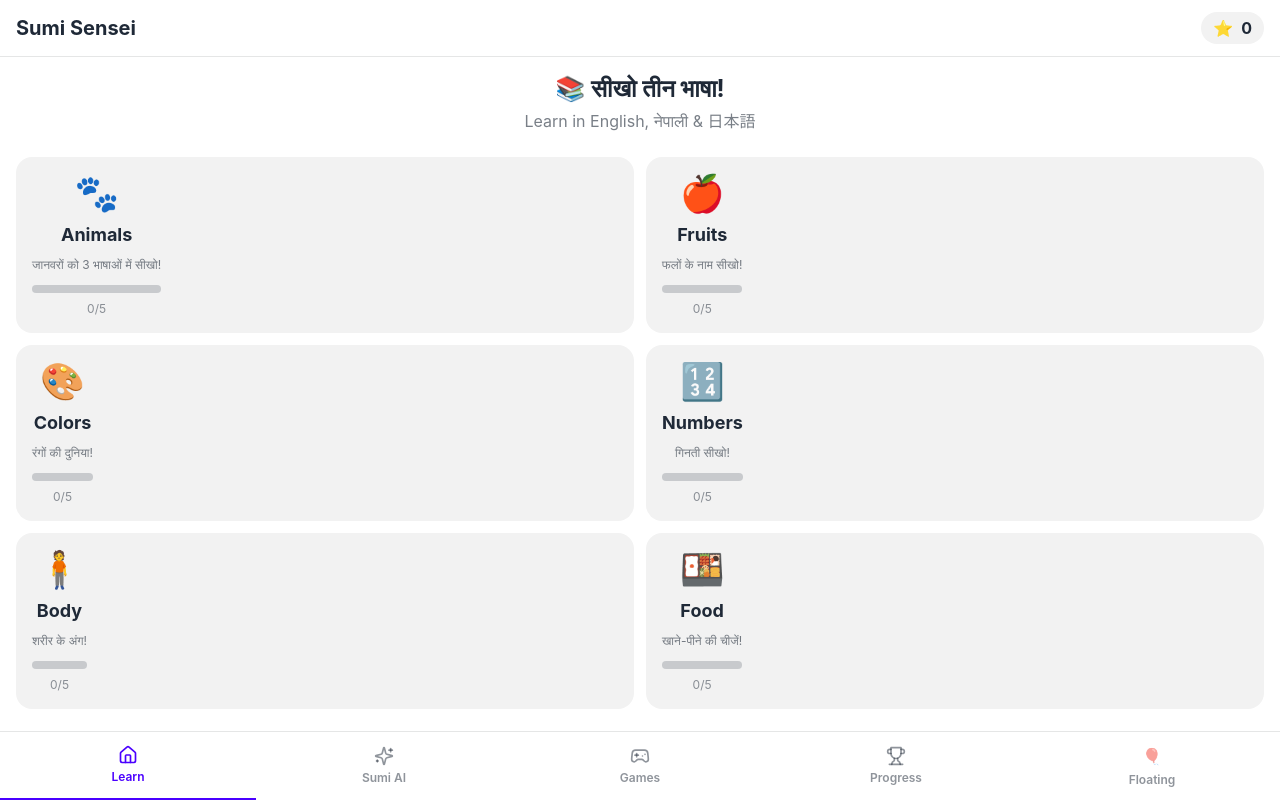
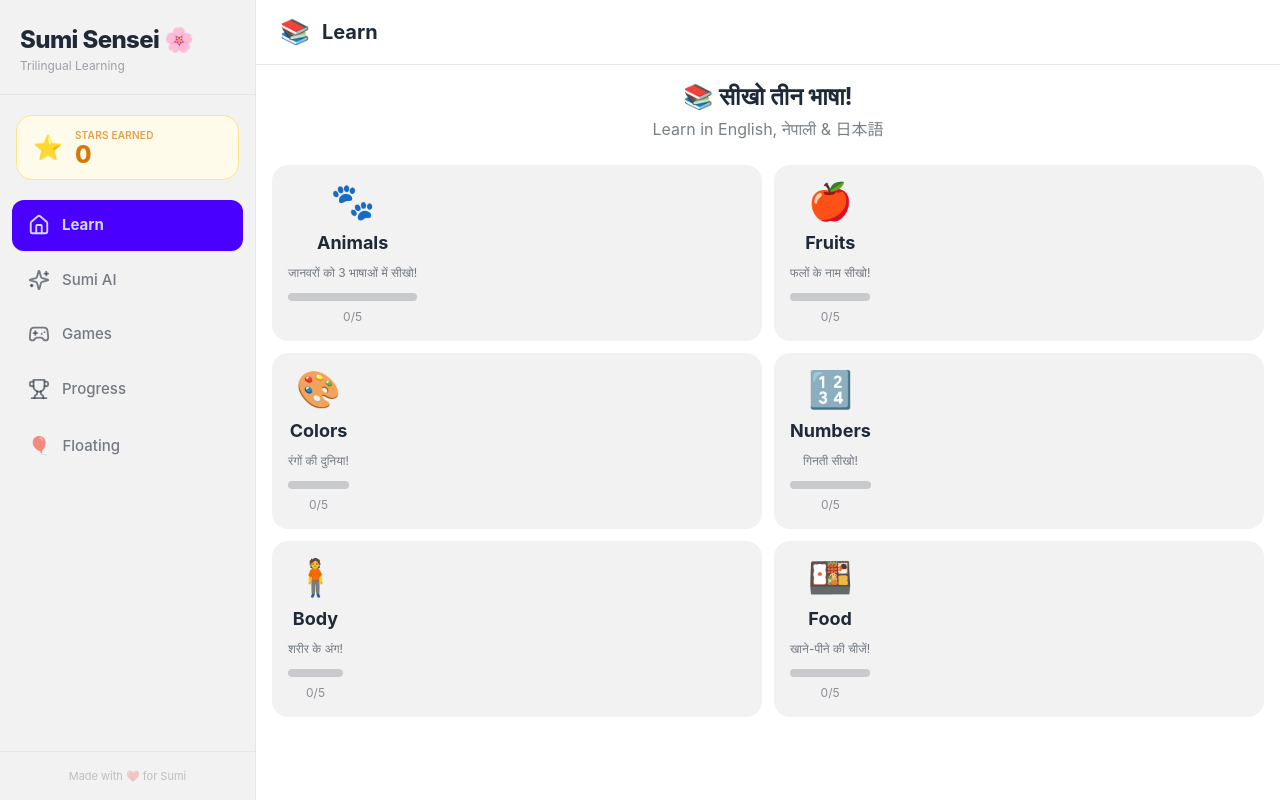
Before and after one commit to madan123051/Learnyourbaby, a React (Vite) app: page / in a window 1280 px wide. Built offline with nearby package versions, Linux system fonts and the light colour scheme.

Commit message:
feat: add Capacitor native iPad app with sidebar layout

```diff
--- a/index.html
+++ b/index.html
@@ -2,9 +2,25 @@
 <html lang="en" data-theme="light">
   <head>
     <meta charset="UTF-8" />
+    <!-- viewport-fit=cover: fills notch/corners on iPad; no user-scalable for app feel -->
     <meta name="viewport" content="width=device-width, initial-scale=1.0, maximum-scale=1.0, user-scalable=no, viewport-fit=cover" />
-    <title>Sumi Sensei 🌸 - Trilingual Learning App</title>
+    <title>Sumi Sensei 🌸</title>
     <meta name="description" content="Learn English, Nepali and Japanese with Sumi Sensei! Fun trilingual app for kids." />
+
+    <!-- PWA / Add to Home Screen -->
+    <meta name="apple-mobile-web-app-capable" content="yes" />
+    <meta name="apple-mobile-web-app-status-bar-style" content="default" />
+    <meta name="apple-mobile-web-app-title" content="Sumi Sensei" />
+    <meta name="mobile-web-app-capable" content="yes" />
+    <meta name="theme-color" content="#ffffff" />
+
+    <!-- PWA Manifest -->
+    <link rel="manifest" href="/manifest.json" />
+
+    <!-- App icon (add your icon at public/icons/icon-192.png) -->
+    <link rel="apple-touch-icon" sizes="180x180" href="/icons/icon-180.png" />
+    <link rel="apple-touch-icon" sizes="152x152" href="/icons/icon-152.png" />
+    <link rel="apple-touch-icon" sizes="120x120" href="/icons/icon-120.png" />
   </head>
   <body>
     <div id="root"></div>
--- a/src/App.tsx
+++ b/src/App.tsx
@@ -6,23 +6,26 @@ import { SumiSensei } from './components/SumiSensei';
 import { GamesScreen } from './components/GamesScreen';
 import { StarsScreen } from './components/StarsScreen';
 import { FloatingPlaygroundScreen } from './components/FloatingPlaygroundScreen';
+import { useIsPad } from './hooks/useIsPad';
 
 type Tab = {
   id: TabId;
   icon: React.ReactNode;
   label: string;
+  emoji: string;
 };
 
 const TABS: Tab[] = [
-  { id: 'home', icon: <Home size={20} />, label: 'Learn' },
-  { id: 'sumi', icon: <Sparkles size={20} />, label: 'Sumi AI' },
-  { id: 'games', icon: <Gamepad2 size={20} />, label: 'Games' },
-  { id: 'stars', icon: <Trophy size={20} />, label: 'Progress' },
-  { id: 'floatingPlayground', icon: <span>🎈</span>, label: 'Floating' },
+  { id: 'home',               icon: <Home size={22} />,     label: 'Learn',    emoji: '📚' },
+  { id: 'sumi',               icon: <Sparkles size={22} />, label: 'Sumi AI',  emoji: '✨' },
+  { id: 'games',              icon: <Gamepad2 size={22} />, label: 'Games',    emoji: '🎮' },
+  { id: 'stars',              icon: <Trophy size={22} />,   label: 'Progress', emoji: '🏆' },
+  { id: 'floatingPlayground', icon: <span className="text-lg">🎈</span>, label: 'Floating', emoji: '🎈' },
 ];
 
 const App: React.FC = () => {
   const [activeTab, setActiveTab] = useState<TabId>('home');
+  const isPad = useIsPad();
   const [progress, setProgress] = useState<UserProgress>({
     totalStars: 0,
     wordsLearned: [],
@@ -31,19 +34,13 @@ const App: React.FC = () => {
     streak: 0,
   });
 
-  // Load from localStorage
   useEffect(() => {
     const saved = localStorage.getItem('sumiProgress');
     if (saved) {
-      try {
-        setProgress(JSON.parse(saved));
-      } catch (e) {
-        console.error('Failed to load progress:', e);
-      }
+      try { setProgress(JSON.parse(saved)); } catch (e) { console.error(e); }
     }
   }, []);
 
-  // Save to localStorage
   useEffect(() => {
     localStorage.setItem('sumiProgress', JSON.stringify(progress));
   }, [progress]);
@@ -51,67 +48,112 @@ const App: React.FC = () => {
   const handleWordLearned = (wordId: string) => {
     setProgress(prev => ({
       ...prev,
-      wordsLearned: prev.wordsLearned.includes(wordId)
-        ? prev.wordsLearned
-        : [...prev.wordsLearned, wordId],
+      wordsLearned: prev.wordsLearned.includes(wordId) ? prev.wordsLearned : [...prev.wordsLearned, wordId],
       totalStars: prev.totalStars + 5,
     }));
   };
 
-  const handleStarsEarned = (points: number) => {
-    setProgress(prev => ({
-      ...prev,
-      totalStars: prev.totalStars + points,
-    }));
-  };
-
-  const handleQuizCompleted = () => {
-    setProgress(prev => ({
-      ...prev,
-      quizzesCompleted: prev.quizzesCompleted + 1,
-    }));
-  };
-
-  const handleGamePlayed = () => {
-    setProgress(prev => ({
-      ...prev,
-      gamesPlayed: prev.gamesPlayed + 1,
-    }));
-  };
+  const handleStarsEarned  = (pts: number) => setProgress(p => ({ ...p, totalStars: p.totalStars + pts }));
+  const handleQuizCompleted = ()            => setProgress(p => ({ ...p, quizzesCompleted: p.quizzesCompleted + 1 }));
+  const handleGamePlayed    = ()            => setProgress(p => ({ ...p, gamesPlayed: p.gamesPlayed + 1 }));
 
   const renderContent = () => {
     switch (activeTab) {
-      case 'home':
-        return <HomeScreen onWordLearned={handleWordLearned} learnedWords={progress.wordsLearned} />;
-      case 'sumi':
-        return <SumiSensei />;
-      case 'games':
-        return (
-          <GamesScreen
-            onStarsEarned={handleStarsEarned}
-            onQuizCompleted={handleQuizCompleted}
-            onGamePlayed={handleGamePlayed}
-          />
-        );
-      case 'stars':
-        return (
-          <StarsScreen
-            totalStars={progress.totalStars}
-            wordsLearned={progress.wordsLearned}
-            quizzesCompleted={progress.quizzesCompleted}
-            gamesPlayed={progress.gamesPlayed}
-          />
-        );
-      case 'floatingPlayground':
-        return <FloatingPlaygroundScreen />;
-      default:
-        return null;
+      case 'home':               return <HomeScreen onWordLearned={handleWordLearned} learnedWords={progress.wordsLearned} />;
+      case 'sumi':               return <SumiSensei />;
+      case 'games':              return <GamesScreen onStarsEarned={handleStarsEarned} onQuizCompleted={handleQuizCompleted} onGamePlayed={handleGamePlayed} />;
+      case 'stars':              return <StarsScreen totalStars={progress.totalStars} wordsLearned={progress.wordsLearned} quizzesCompleted={progress.quizzesCompleted} gamesPlayed={progress.gamesPlayed} />;
+      case 'floatingPlayground': return <FloatingPlaygroundScreen />;
+      default:                   return null;
     }
   };
 
+  const activeTabInfo = TABS.find(t => t.id === activeTab);
+
+  // ─────────────────────────────────────────────
+  // iPad Layout: Sidebar navigation
+  // ─────────────────────────────────────────────
+  if (isPad) {
+    return (
+      <div className="flex h-[100dvh] bg-base-100 overflow-hidden">
+
+        {/* ── Sidebar ── */}
+        <div
+          className="w-64 flex flex-col bg-base-200 border-r border-base-300 shrink-0"
+          style={{
+            paddingTop: 'env(safe-area-inset-top)',
+            paddingBottom: 'env(safe-area-inset-bottom)',
+            paddingLeft: 'env(safe-area-inset-left)',
+          }}
+        >
+          {/* App title */}
+          <div className="px-5 pt-6 pb-5 border-b border-base-300">
+            <h1 className="text-2xl font-extrabold tracking-tight">Sumi Sensei 🌸</h1>
+            <p className="text-xs text-base-content/40 mt-0.5">Trilingual Learning</p>
+          </div>
+
+          {/* Stars badge */}
+          <div className="mx-4 mt-5 flex items-center gap-3 bg-amber-50 border border-amber-200 rounded-2xl px-4 py-3">
+            <span className="text-2xl">⭐</span>
+            <div>
+              <p className="text-[10px] uppercase tracking-wide text-amber-600/70 font-semibold">Stars earned</p>
+              <p className="text-2xl font-extrabold text-amber-600 leading-none">{progress.totalStars}</p>
+            </div>
+          </div>
+
+          {/* Nav */}
+          <nav className="flex-1 px-3 mt-5 space-y-1 overflow-y-auto">
+            {TABS.map(tab => (
+              <button
+                key={tab.id}
+                onClick={() => setActiveTab(tab.id)}
+                className={`w-full flex items-center gap-3 px-4 py-3.5 rounded-xl transition-all text-left ${
+                  activeTab === tab.id
+                    ? 'bg-primary text-primary-content font-bold shadow-sm'
+                    : 'text-base-content/60 hover:bg-base-300 hover:text-base-content font-medium'
+                }`}
+              >
+                {tab.icon}
+                <span className="text-[15px]">{tab.label}</span>
+              </button>
+            ))}
+          </nav>
+
+          {/* Footer */}
+          <div className="px-5 py-4 border-t border-base-300">
+            <p className="text-[11px] text-base-content/25 text-center">Made with ❤️ for Sumi</p>
+          </div>
+        </div>
+
+        {/* ── Main Content ── */}
+        <div
+          className="flex-1 flex flex-col overflow-hidden"
+          style={{
+            paddingTop: 'env(safe-area-inset-top)',
+            paddingRight: 'env(safe-area-inset-right)',
+          }}
+        >
+          {/* Page header */}
+          <div className="bg-base-100 border-b border-base-300 px-6 py-4 flex items-center gap-3 shrink-0">
+            <span className="text-2xl">{activeTabInfo?.emoji}</span>
+            <h2 className="text-xl font-bold">{activeTabInfo?.label}</h2>
+          </div>
+
+          {/* Scrollable page content */}
+          <div className="flex-1 overflow-hidden">
+            {renderContent()}
+          </div>
+        </div>
+
+      </div>
+    );
+  }
+
+  // ─────────────────────────────────────────────
+  // Phone Layout: Bottom tab bar (original)
+  // ─────────────────────────────────────────────
   return (
     <div className="flex flex-col h-[100dvh] bg-base-100">
-      {/* Header with stars */}
       <div className="sticky top-0 bg-base-100 border-b border-base-300 z-10">
         <div className="flex items-center justify-between px-4 py-3">
           <h1 className="text-xl font-bold">Sumi Sensei</h1>
@@ -122,12 +164,10 @@ const App: React.FC = () => {
         </div>
       </div>
 
-      {/* Main content */}
       <div className="flex-1 overflow-hidden">
         {renderContent()}
       </div>
 
-      {/* Bottom tab navigation */}
       <div className="sticky bottom-0 bg-base-100 border-t border-base-300" style={{ paddingBottom: 'env(safe-area-inset-bottom)' }}>
         <div className="flex justify-around">
           {TABS.map(tab => (
--- /dev/null
+++ b/src/hooks/useIsPad.ts
@@ -0,0 +1,19 @@
+import { useState, useEffect } from 'react';
+
+/**
+ * Returns true when the screen is iPad-sized (≥768px wide).
+ * Reacts to orientation changes automatically.
+ */
+export function useIsPad(): boolean {
+  const [isPad, setIsPad] = useState<boolean>(
+    typeof window !== 'undefined' && window.innerWidth >= 768
+  );
+
+  useEffect(() => {
+    const handler = () => setIsPad(window.innerWidth >= 768);
+    window.addEventListener('resize', handler);
+    return () => window.removeEventListener('resize', handler);
+  }, []);
+
+  return isPad;
+}
--- a/vite.config.ts
+++ b/vite.config.ts
@@ -3,6 +3,8 @@ import react from '@vitejs/plugin-react';
 
 export default defineConfig({
   plugins: [react()],
+  // Required for Capacitor — assets use relative paths
+  base: './',
   build: {
     outDir: 'dist',
     sourcemap: false,
```
Also changed, not shown: capacitor.config.ts (added, +28 -0 lines), package.json (+10 -1 lines), public/manifest.json (added), 1 other file (tests, documents, lock files or other folders).
